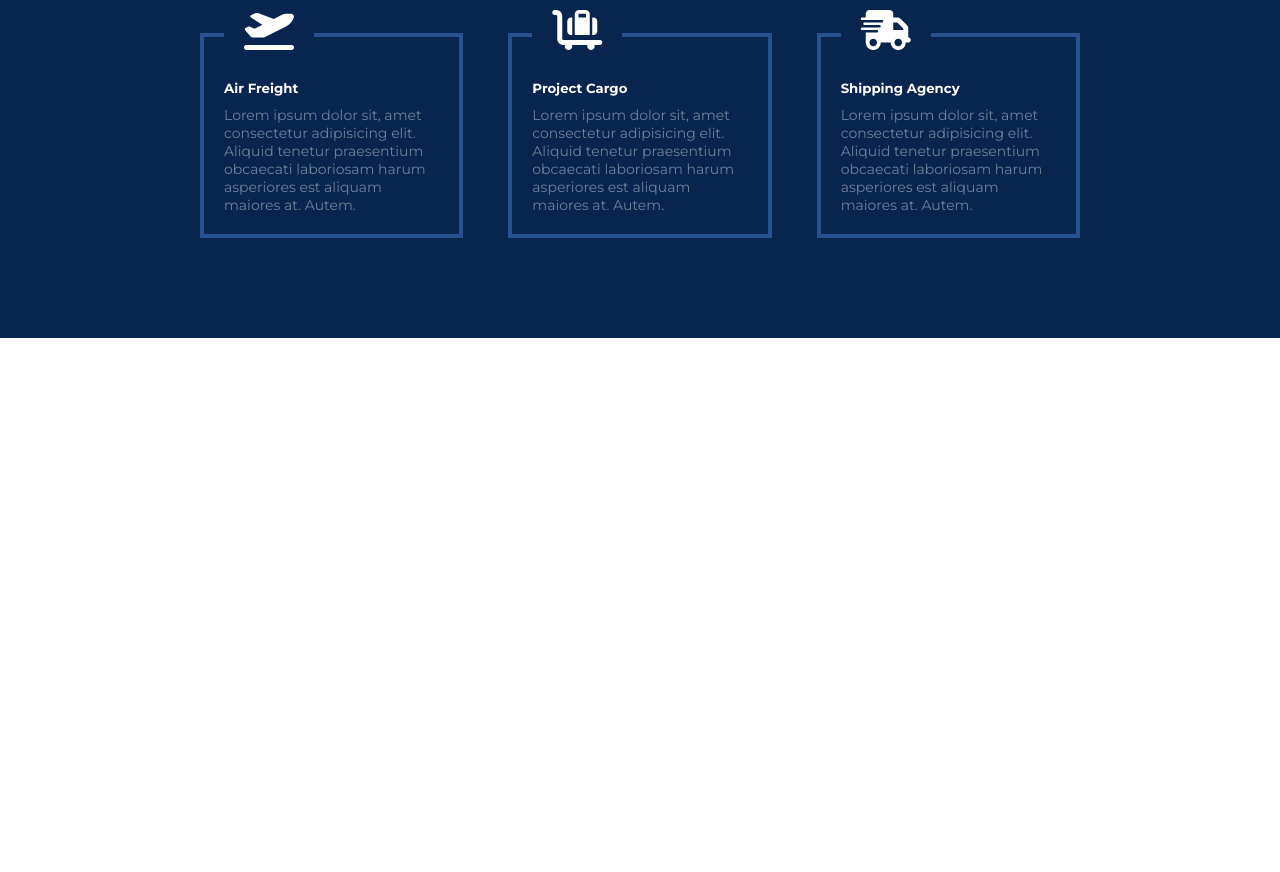
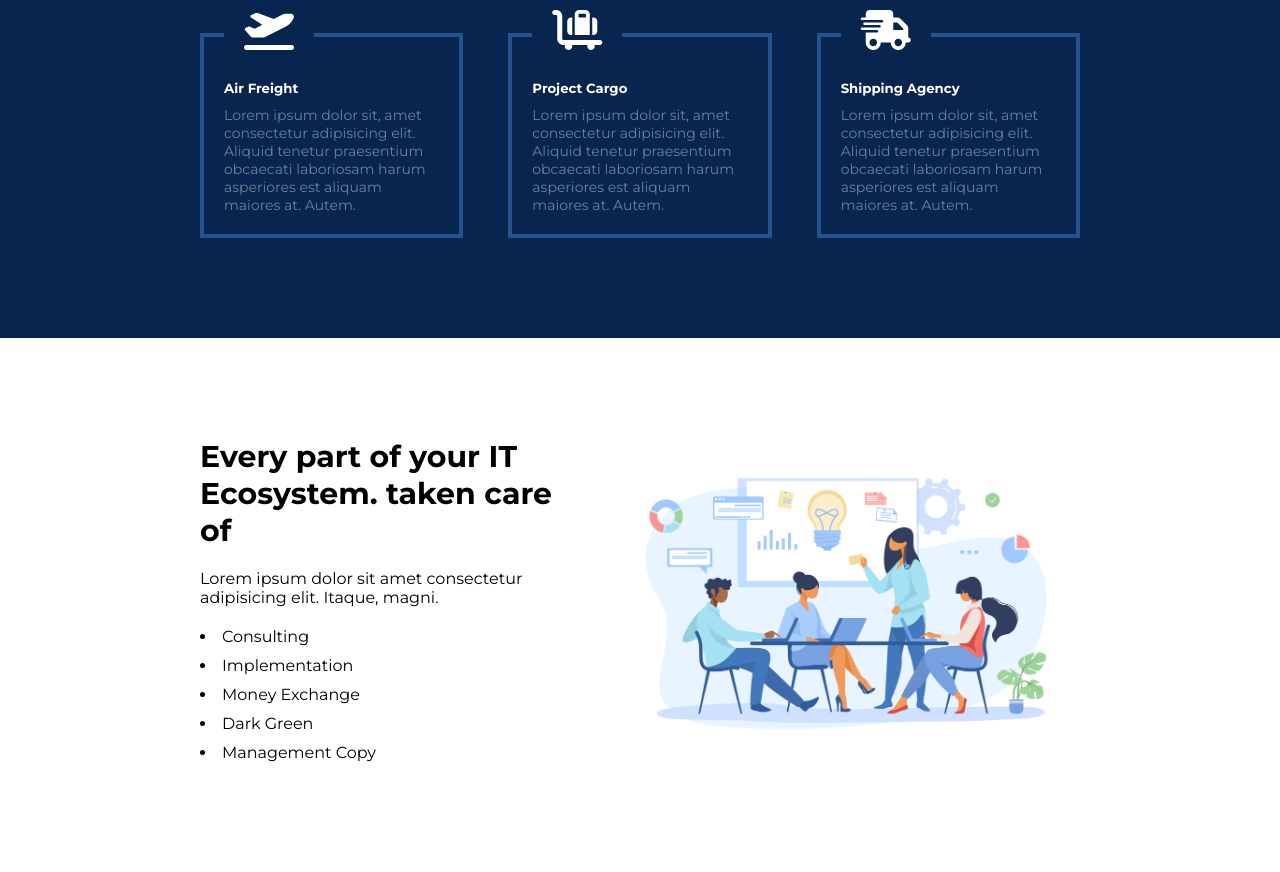
Before and after one commit to robiulhridoy/responsive-website, a plain HTML site: page index.html in a window 1280 px wide. Shown: the part 4865-5737 px from the top of the page. Before the commit the page ends 5203 px from the top, so only its background shows below. Drawn offline with Linux system fonts and the light colour scheme.

Commit message:
take care section code

```diff
--- a/index.html
+++ b/index.html
@@ -348,6 +348,57 @@
         </div>
 
 
+  </section>
+
+
+  <!-- Seven section start here -->
+
+
+  <section class="seven-section">
+
+
+        <div class="takecare-parent">
+
+
+                    <div class="single-takecare">
+
+                            <h3>Every part of your IT Ecosystem. taken care of</h3>
+                            <p>Lorem ipsum dolor sit amet consectetur adipisicing elit. Itaque, magni.</p>
+
+
+                            <ul>
+
+                                    <li>Consulting</li>
+                                    <li>Implementation</li>
+                                    <li>Money Exchange</li>
+                                    <li>Dark Green</li>
+                                    <li>Management Copy</li>
+
+
+                            </ul>
+                    </div>
+
+
+                    <div class="single-takcare-image">
+
+                      <img src="images/take-care.jpg" alt="Take Care">
+
+                    </div>
+
+
+
+
+
+
+
+
+
+        </div>
+
+
+
+
+
 
 
 
--- a/style.css
+++ b/style.css
@@ -507,6 +507,53 @@ form p{
     letter-spacing: 0.1em;
 }
 
+   /* Take care parent section code start here */
+
+   .seven-section{
+
+    padding: 100px 0;
+   }
+
+   .takecare-parent{
+
+        display: flex;
+        margin-left: 200px;
+        margin-right: 200px;
+        gap: 30px;
+        justify-content: space-between;
+        align-items: center;
+
+   }
+
+   .single-takcare-image{
+
+        width: 100%;
+   }
+   .single-takcare-image img{
+
+    width: 100%;
+   }
+
+   .single-takecare h3 {
+
+
+            font-size: 30px;
+
+   }
+
+   .single-takecare p{
+
+        margin: 20px 0;
+   }
+
+   .single-takecare ul li{
+
+        list-style-position: inside;
+        margin: 10px 0;
+   }
+
+
+
 
 /* first section of main tag media query code start here */
 
@@ -622,6 +669,24 @@ form p{
        text-align: center;
   }
 
+
+  /* Take care section code start here */
+
+  .takecare-parent{
+
+    display: block;
+    margin-left: 30px;
+    margin-right: 30px;
+
+}
+
+ .single-takecare{
+
+    margin-bottom: 60px;
+ }
+
+
+
 }
 
 @media only screen and (min-width: 689px) and (max-width: 1099px){
@@ -719,5 +784,24 @@ form{
 }
 
 
+/* Take care section code start here */
+
+.takecare-parent{
+
+    display: block;
+    margin-left: 70px;
+    margin-right: 70px;
+
 
 }
+
+.single-takecare{
+
+    margin-bottom: 60px;
+}
+
+
+
+
+
+}
```
Also changed, not shown: images/take-care.jpg (added).
